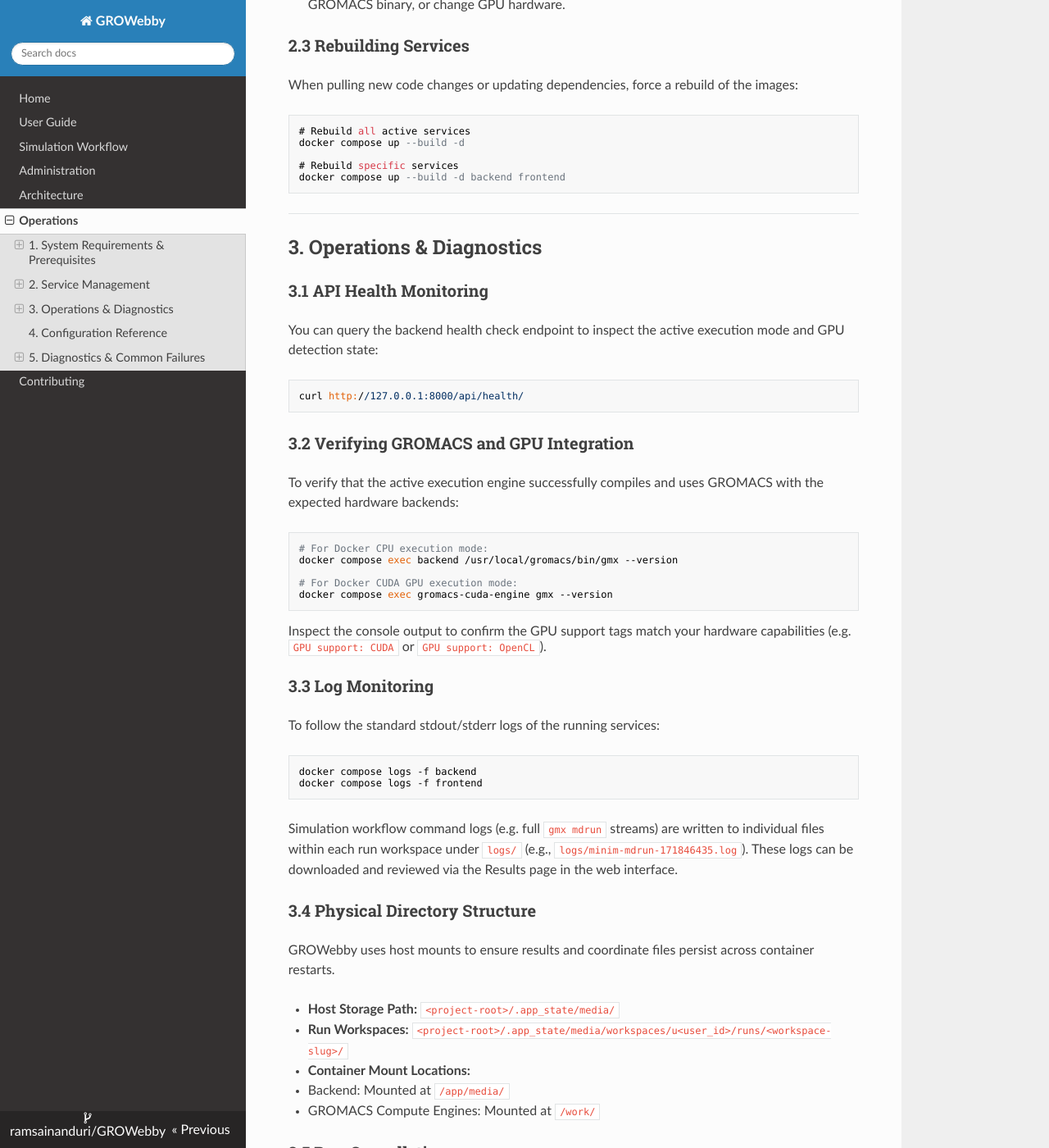
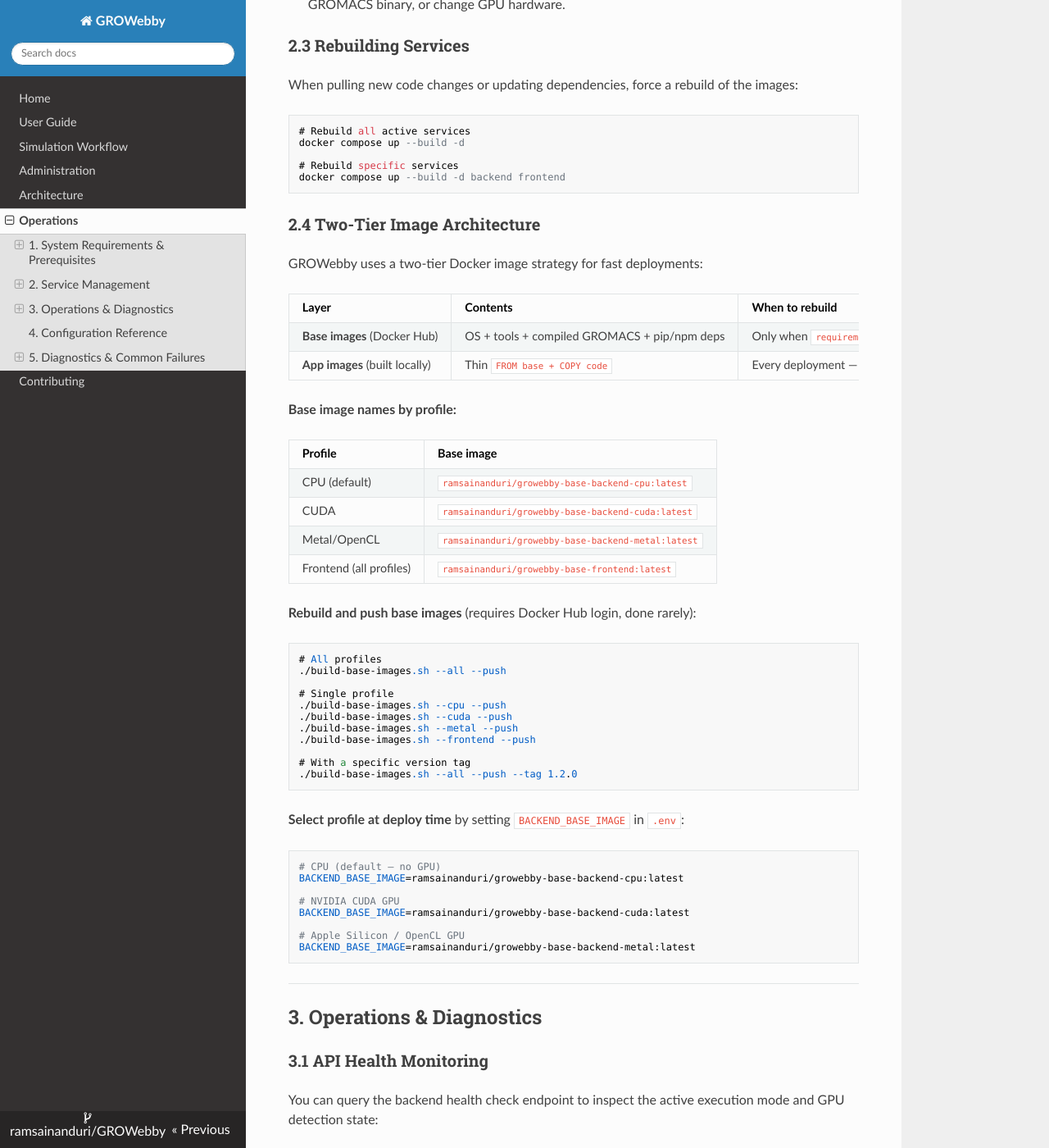
Before and after one commit to ramsainanduri/GROWebby, an MkDocs documentation site: the page built from docs/operations.md, in a window 1280 px wide and 1400 px high, scrolled down 2274 px. Shown: the whole window at 82% size. Built offline with MkDocs 1.6.1, drawn with Linux system fonts in a browser that asks for light colours; nearby versions of some CDN libraries.

Commit message:
feat: two-tier Docker base image architecture for all profiles (cpu/cuda/metal)

````diff
--- a/docs/operations.md
+++ b/docs/operations.md
@@ -85,7 +85,53 @@
 docker compose up --build -d backend frontend
 ```
 
+### 2.4 Two-Tier Image Architecture
+
+GROWebby uses a two-tier Docker image strategy for fast deployments:
+
+| Layer | Contents | When to rebuild |
+|---|---|---|
+| **Base images** (Docker Hub) | OS + tools + compiled GROMACS + pip/npm deps | Only when `requirements.txt`, `package.json`, or GROMACS version changes |
+| **App images** (built locally) | Thin `FROM base + COPY code` | Every deployment — builds in seconds |
+
+**Base image names by profile:**
+
+| Profile | Base image |
+|---|---|
+| CPU (default) | `ramsainanduri/growebby-base-backend-cpu:latest` |
+| CUDA | `ramsainanduri/growebby-base-backend-cuda:latest` |
+| Metal/OpenCL | `ramsainanduri/growebby-base-backend-metal:latest` |
+| Frontend (all profiles) | `ramsainanduri/growebby-base-frontend:latest` |
+
+**Rebuild and push base images** (requires Docker Hub login, done rarely):
+```bash
+# All profiles
+./build-base-images.sh --all --push
+
+# Single profile
+./build-base-images.sh --cpu --push
+./build-base-images.sh --cuda --push
+./build-base-images.sh --metal --push
+./build-base-images.sh --frontend --push
+
+# With a specific version tag
+./build-base-images.sh --all --push --tag 1.2.0
+```
+
+**Select profile at deploy time** by setting `BACKEND_BASE_IMAGE` in `.env`:
+```bash
+# CPU (default — no GPU)
+BACKEND_BASE_IMAGE=ramsainanduri/growebby-base-backend-cpu:latest
+
+# NVIDIA CUDA GPU
+BACKEND_BASE_IMAGE=ramsainanduri/growebby-base-backend-cuda:latest
+
+# Apple Silicon / OpenCL GPU
+BACKEND_BASE_IMAGE=ramsainanduri/growebby-base-backend-metal:latest
+```
+
 ---
+
 
 ## 3. Operations & Diagnostics
 
````
Also changed, not shown: CHANGELOG.md (+17 -0 lines), docker-compose.yml (+8 -0 lines), 12 other files.
